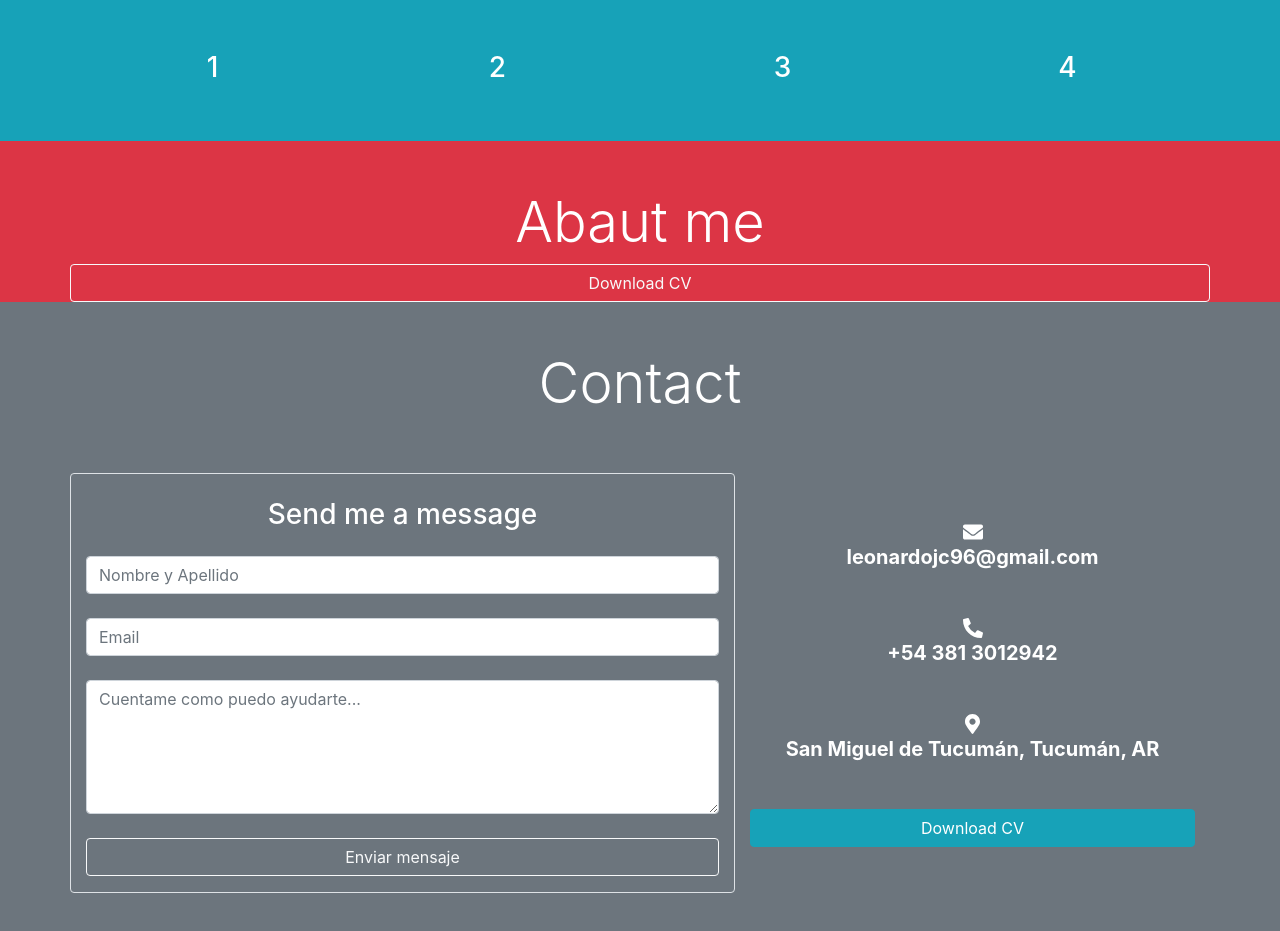
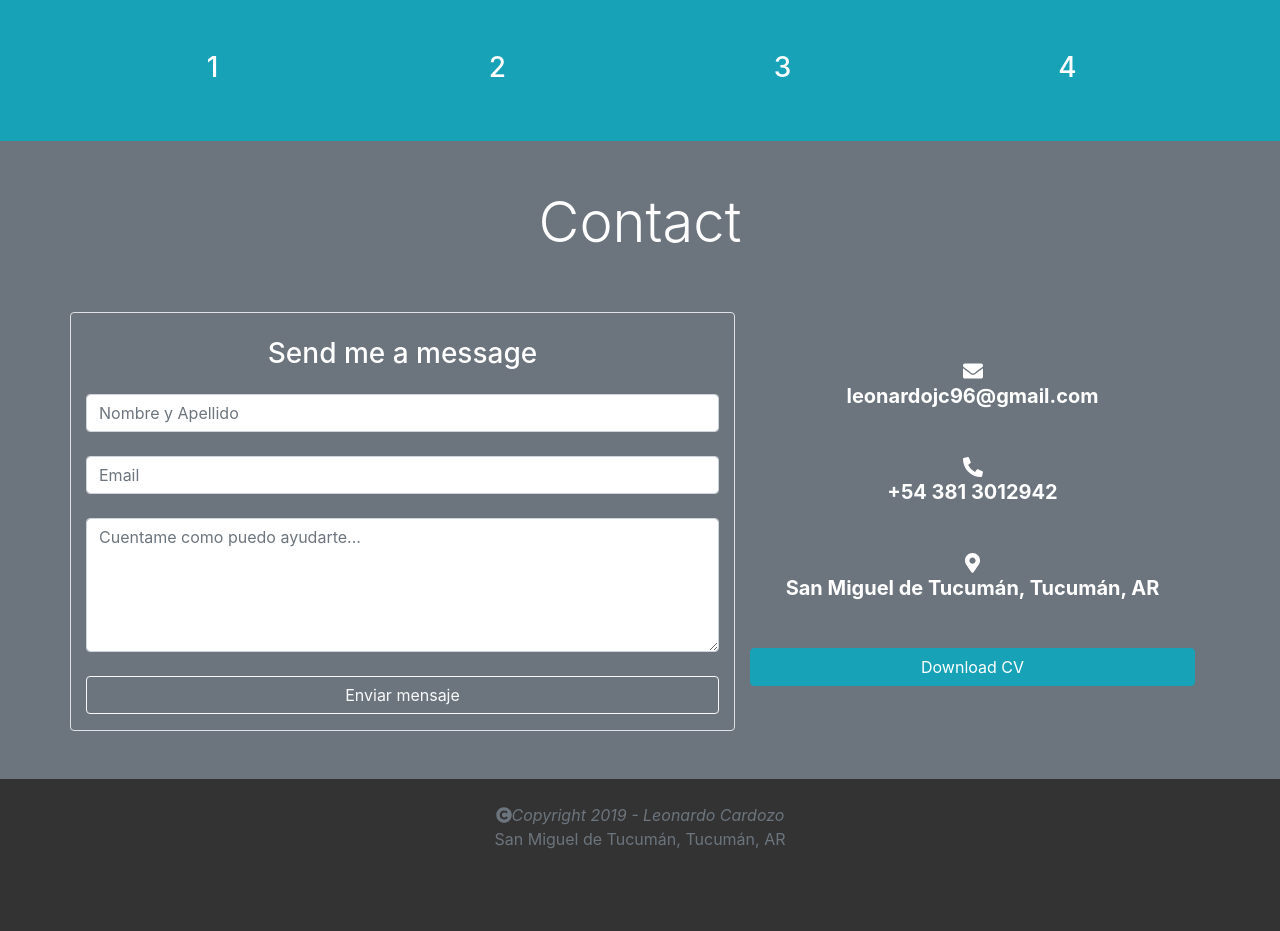
Before and after one commit to leonardojc96/Portfolio, a plain HTML site: page index.html in a window 1280 px wide. Shown: the part 1469-2400 px from the top of the page. After the commit the page ends 2360 px from the top, so only its background shows below. Drawn offline with nearby package versions, Linux system fonts and the light colour scheme.

Commit message:
abaut me section deleted

```diff
--- a/index.html
+++ b/index.html
@@ -124,18 +124,6 @@
         </section>
 
 
-        <section id="abautme-section" class="bg-danger text-center">
-            <div class="container">
-                <div class="row ">
-                    <div class="col-md-12 pt-5"><h3 class="display-4 ">Abaut me</h3></div>
-                    <a target="blank" class="btn btn-block btn-outline-light" href="pdfs\CV-Cardozo-Leonardo-PDF.pdf" download="CV-Leonardo-Cardozo">
-                        Download CV
-                    </a>
-                </div>
-            </div>
-        </section>
-
-
         <section id="contact-section" class="text-center bg-secondary">
             <div class="container">
                 <div class="row">
```
